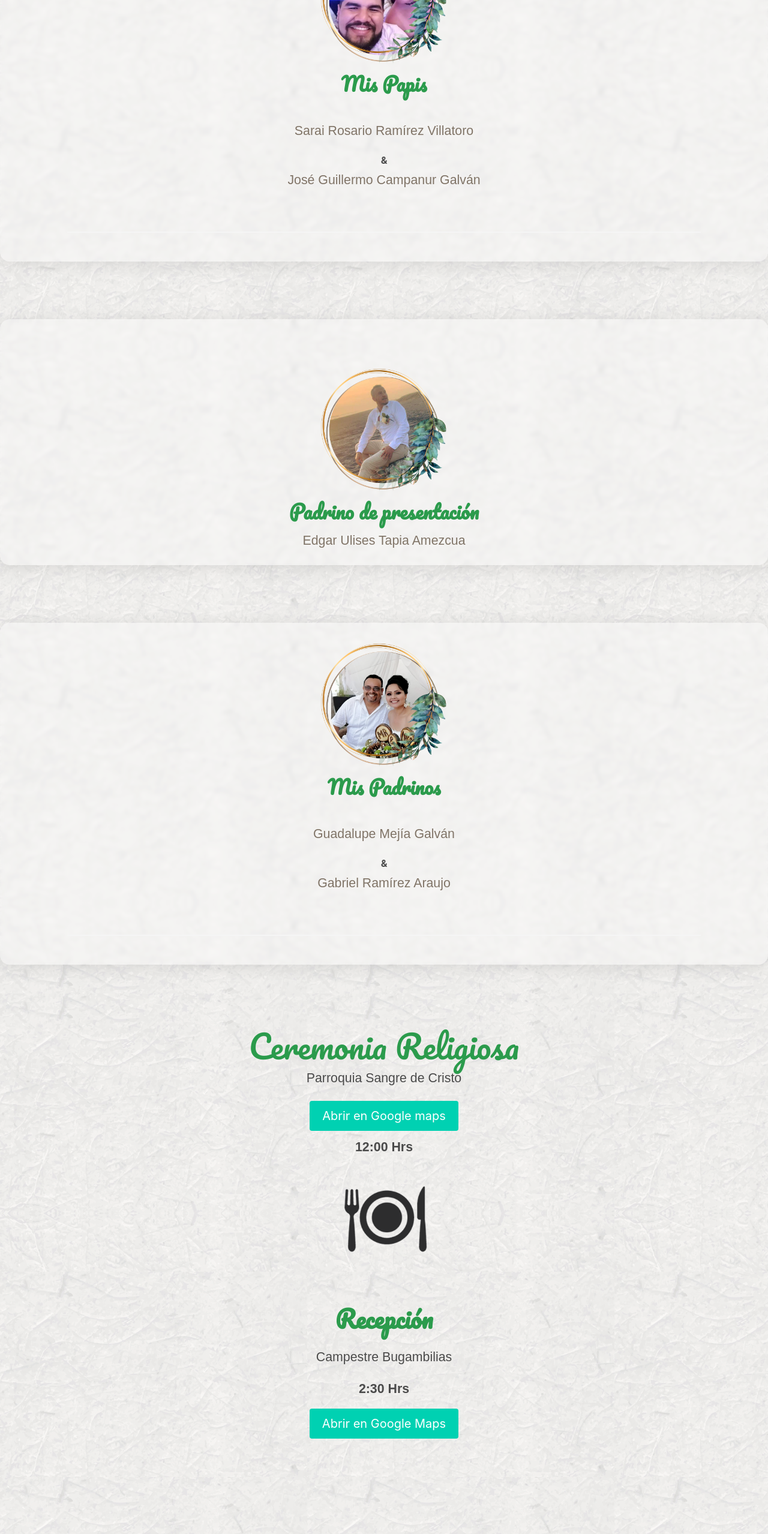
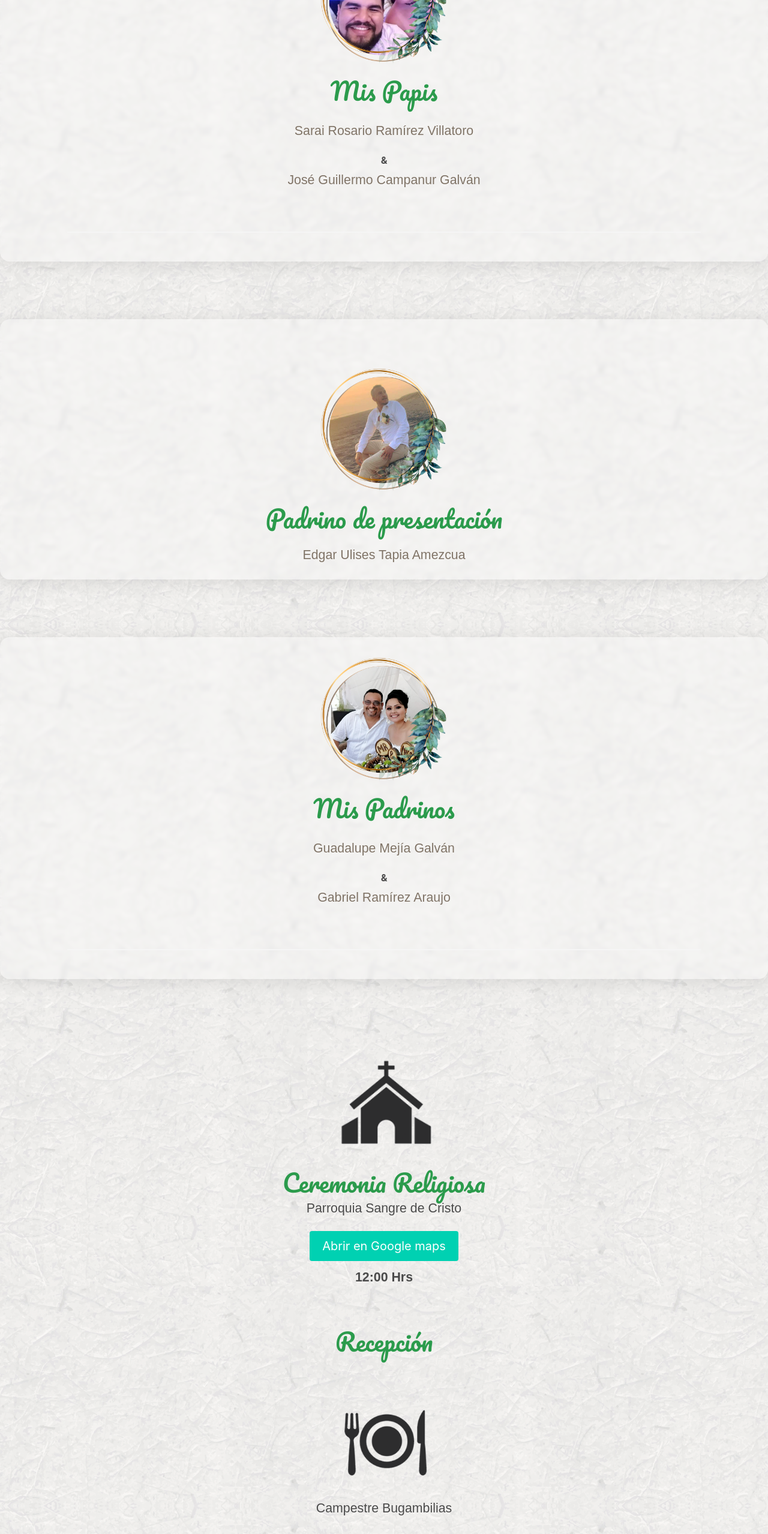
Before and after one commit to xhce911/Invitia, a React (Create React App) app: page / in a window 1280 px wide. Shown: the part 1180-3737 px from the top of the page at 60% size. Built offline with nearby package versions, Linux system fonts and the light colour scheme; a web font is replaced by a local one.

Commit message:
adding new gift table

```diff
--- a/src/App.css
+++ b/src/App.css
@@ -111,6 +111,11 @@ html {
 }
 
 .green{
+  font-size: 30pt;
+  color: #2b9b4c;
+}
+
+.gname{
   color: #2b9b4c;
 }
 
@@ -124,7 +129,7 @@ backdrop-filter: blur(3.3px);
 }
 
 .gifta{
-  height: 100vh;
+  height: auto;
 }
 .cross{
   width: 100px;
@@ -164,3 +169,8 @@ backdrop-filter: blur(3.3px);
   height:  auto;
   width: 100%;
 }
+
+.liverpool{
+  background-color: #e10098;
+  color: #FFFF;
+}
--- a/src/App.js
+++ b/src/App.js
@@ -69,7 +69,7 @@ function App() {
         <div className='hero-body'>
             <div className='container has-text-centered'>
             <img src={Papas}  className='thumb'></img>
-                <h1 class="title pacific is-3 green">Mis Papis</h1>
+                <h1 class="pacific green ">Mis Papis</h1>
                 <br></br>
                 <h2 class="subtitle futura gray" >Sarai Rosario Ramírez Villatoro</h2>
                 <h3 className='my-2 is-2 '><b>&</b></h3>
@@ -87,7 +87,7 @@ function App() {
           <div className='hero-body'>
               <div className='container has-text-centered'>
                     <img src={Padrino} className='thumb mt-6'></img>
-                    <h2 class="title pacific mb-4 green">Padrino de presentación</h2>
+                    <h2 class=" pacific mb-4 green">Padrino de presentación</h2>
                     <h3 class="futura gray">Edgar Ulises Tapia Amezcua</h3>
               </div>
           </div>
@@ -101,7 +101,7 @@ function App() {
         <div className='hero-body'>
             <div className='container has-text-centered'>
             <img src={Padrinos} className='thumb' ></img>
-                <h1 class="title pacific is-3 green">Mis Padrinos</h1>
+                <h1 class=" pacific is-3 green">Mis Padrinos</h1>
                 <br></br>
                 <h2 class="subtitle futura gray">Guadalupe Mejía Galván</h2>
                 <h3 className='my-2 is-2 '><b>&</b></h3>
--- a/src/components/ending.js
+++ b/src/components/ending.js
@@ -7,7 +7,7 @@ export default class ending extends Component {
         <div className='container is-fluid ptrn gifta' id={this.props.id}>
             <div className='hero is-medium has-text-centered'>
                 <div className='hero-body'>
-                    <h1 className='title is-1 pacific green'>Agradecemos su asistencia</h1>
+                    <h1 className=' is-1 pacific green'>Agradecemos su asistencia</h1>
                 </div>
             </div>
             <div className='columns has-text-centered'>
--- a/src/components/gallery.js
+++ b/src/components/gallery.js
@@ -22,7 +22,9 @@ export default class gallery extends Component {
     return (
       <>
        <section className="hero ptrn is-fluid is-fullheight is-vcentered">
-            <div className="">
+            <div className="has-text-centered">
+              <h1 className="pacific is-size-1 gname ">Chaak Baltazar</h1>
+              <h4 className="pacific is-size-4 gname">Campanur Ramírez</h4>
             <Swiper
                 effect={"cards"}
                 grabCursor={true}
--- a/src/components/gift.js
+++ b/src/components/gift.js
@@ -9,30 +9,29 @@ export default class gift extends Component {
   render() {
     return (
       <>
-        <div className='container is-fluid' id={this.props.id}>
-        <div className='container'>
-        <div class="columns is-vcentered has-text-centered ">
+        <div className='container is-fluid ptrn' id={this.props.id}>
+          <div className='container glass gifta  is-vcentered'>
+            <div class="columns has-text-centered ">
+
               <div class="column is-half " >
                 <div className='hero is-large'>
                   <div className='hero-body'>
                     <img alt='Mesa de Regalos' src={Icono} className='gift'></img>
                     <br></br>
-
-
-                        <a className='button is-primary' href='https://www.sears.com.mx/Mesa-de-Regalos/77117/te-invito-a-mi-bautizo-chaak-balthazar' >Abrir mesa de regalo</a>
+                    <a className='button is-info mx-2' href='https://www.sears.com.mx/Mesa-de-Regalos/77117/te-invito-a-mi-bautizo-chaak-balthazar' target='_blank' >Mesa de regalos SEARS</a>
+                    <a className='button liverpool mx-2' href='https://mesaderegalos.liverpool.com.mx/milistaderegalos/51232189' target='_blank' >Mesa de regalos LIVERPOOL</a>
                   </div>
                 </div>
               </div>
+
               <div class="column is-half">
                 <div className='hero is-large'>
                     <div className='hero-body'>
                       <img src={Sobres} className='envelope' ></img>
-                        <h1 class="title pacific is-1 green">Lluvia de sobres</h1>
+                      <h1 class=" pacific is-1 green">Lluvia de sobres</h1>
 
                       <div className='card'>
-
                           <h2 className='futura mt-2'>Datos bancarios</h2>
-
                           <div className='card-content'>
                             <div className='content'>
                               <b>No. de Tarjeta (BBVA Bancomer)</b>
@@ -43,19 +42,17 @@ export default class gift extends Component {
 
                               <b>Clabe:</b>
                               <p>012 090 004 766 3070 70</p>
-
-                            </div>
-
-                          </div>
-
-                        </div>
-                    </div>
                             </div>
                           </div>
                       </div>
 
                     </div>
                 </div>
+              </div>
+
+            </div>
+         </div>
+        </div>
       </>
     )
   }
--- a/src/components/lugar.js
+++ b/src/components/lugar.js
@@ -1,5 +1,7 @@
 import React, { Component } from 'react'
 import Reception from '../assets/Recepción.png'
+import Iglesia from '../assets/Iglesia.png'
+
 
 export default class lugar extends Component {
   render() {
@@ -8,7 +10,8 @@ export default class lugar extends Component {
       <section class="hero  is-fullheight ptrn" id={this.props.id}>
         <div class="hero-body ">
             <div class="container has-text-centered ">
-                <p class="title-p pacific green">
+                <img src={Iglesia} className='thumb' ></img>
+                <p class=" pacific green">
                    Ceremonia Religiosa
                 </p>
                 <p class="subtitle futura" >
@@ -16,10 +19,10 @@ export default class lugar extends Component {
                 </p>
                 <a href='https://maps.app.goo.gl/s7cXY3gvBcya7poV7' className='button is-primary is-medium' target='_blank'>Abrir en Google maps</a>
                 <b><p className='futura  py-3'>12:00 Hrs</p></b>
-                <img src={Reception} alt='' className='locationimg my-2'></img>
-                <p class="title pacific my-6 title-b green">
+                <p class=" pacific my-6 title-b green">
                    Recepción
                 </p>
+                <img src={Reception} alt='' className='locationimg my-2'></img>
                 <p class="subtitle futura" >
                   Campestre Bugambilias
                 </p>
```
Lines whose indentation alone changed are shown as unchanged.
